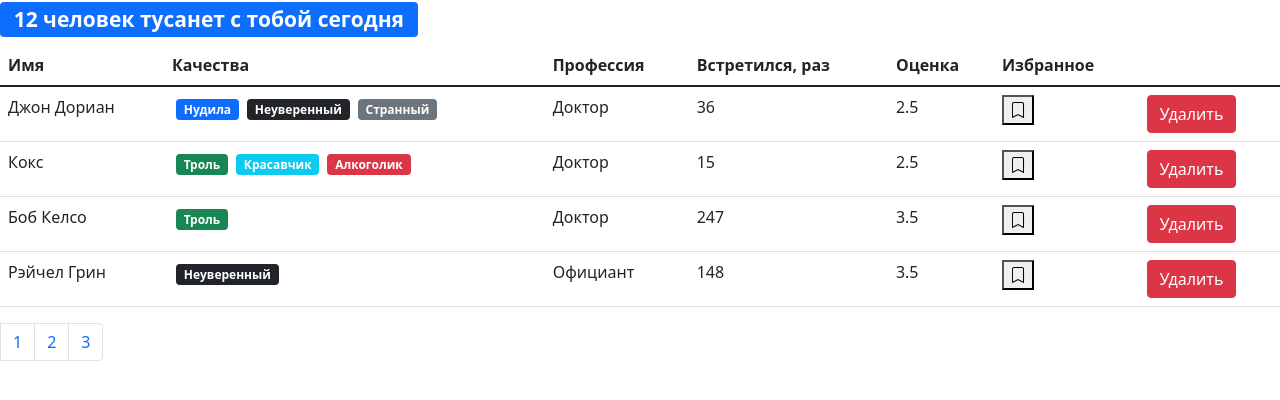
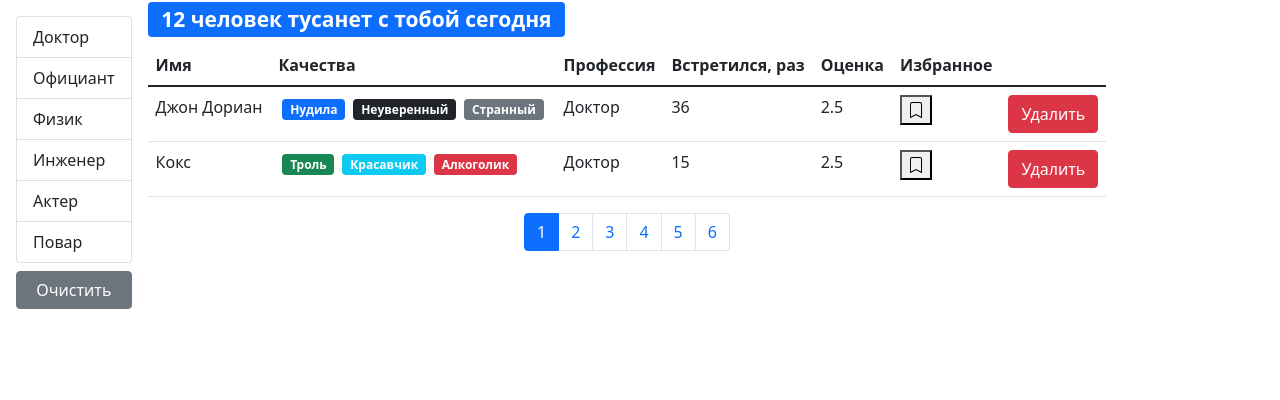
Before and after one commit to vitalii-kompaniets/course-work, a React (Create React App) app: page / in a window 1280 px wide. Shown: the top 400 px of the page. Built offline with nearby package versions, Linux system fonts and the light colour scheme.

Commit message:
DZ-Filtration commit

```diff
--- /dev/null
+++ b/src/api/fake.api/professions.api.js
@@ -0,0 +1,19 @@
+export const professions = {
+    doctor: { _id: "67rdca3eeb7f6fgeed471818", name: "Доктор" },
+    waiter: { _id: "67rdca3eeb7f6fgeed471820", name: "Официант" },
+    physics: { _id: "67rdca3eeb7f6fgeed471814", name: "Физик" },
+    engineer: { _id: "67rdca3eeb7f6fgeed471822", name: "Инженер" },
+    actor: { _id: "67rdca3eeb7f6fgeed471824", name: "Актер" },
+    cook: { _id: "67rdca3eeb7f6fgeed471829", name: "Повар" }
+};
+
+const fetchAll = () =>
+    new Promise((resolve) => {
+        window.setTimeout(function () {
+            resolve(professions);
+        }, 2000);
+    });
+
+export default {
+    fetchAll
+};
--- a/src/api/fake.api/user.api.js
+++ b/src/api/fake.api/user.api.js
@@ -1,11 +1,4 @@
-const professions = {
-    doctor: { _id: "67rdca3eeb7f6fgeed471818", name: "Доктор" },
-    waiter: { _id: "67rdca3eeb7f6fgeed471820", name: "Официант" },
-    physics: { _id: "67rdca3eeb7f6fgeed471814", name: "Физик" },
-    engineer: { _id: "67rdca3eeb7f6fgeed471822", name: "Инженер" },
-    actor: { _id: "67rdca3eeb7f6fgeed471824", name: "Актер" },
-    cook: { _id: "67rdca3eeb7f6fgeed471829", name: "Повар" }
-};
+import { professions } from "./professions.api";
 const qualities = {
     tedious: {
         _id: "67rdca3eeb7f6fgeed471198",
--- a/src/api/index.js
+++ b/src/api/index.js
@@ -1,5 +1,7 @@
 import * as users from "./fake.api/user.api";
+import professions from "./fake.api/professions.api";
 const API = {
-    users
+    users,
+    professions
 };
 export default API;
--- a/src/app.jsx
+++ b/src/app.jsx
@@ -1,6 +1,5 @@
 import React, { useState } from "react";
 import Users from "./components/users";
-import SearchStatus from "./components/searchStatus";
 import api from "./api";
 
 const App = () => {
@@ -23,7 +22,6 @@
 
     return (
         <>
-            <SearchStatus length={users.length} />
             <Users
                 onDelete={handleDelete}
                 onToggleBookMark={handleToggleBookMark}
--- /dev/null
+++ b/src/components/groupList.jsx
@@ -0,0 +1,43 @@
+import React from "react";
+import PropTypes from "prop-types";
+
+const GroupList = ({
+    items,
+    valueProperty,
+    contentProperty,
+    onItemSelect,
+    selectedItem
+}) => {
+    return (
+        <ul className="list-group">
+            {Object.keys(items).map((item) => (
+                <li
+                    key={items[item][valueProperty]}
+                    className={
+                        "list-group-item" +
+                        (items[item] === selectedItem ? " active" : "")
+                    }
+                    onClick={() => onItemSelect(items[item])}
+                    role="button"
+                >
+                    {items[item][contentProperty]}
+                </li>
+            ))}
+        </ul>
+    );
+};
+
+GroupList.defaultProps = {
+    valueProperty: "_id",
+    contentProperty: "name"
+};
+
+GroupList.propTypes = {
+    items: PropTypes.object.isRequired,
+    valueProperty: PropTypes.string.isRequired,
+    contentProperty: PropTypes.string.isRequired,
+    onItemSelect: PropTypes.func.isRequired,
+    selectedItem: PropTypes.object
+};
+
+export default GroupList;
--- a/src/components/pagination.jsx
+++ b/src/components/pagination.jsx
@@ -13,9 +13,11 @@
                 {pages.map((page) => (
                     <li
                         className={
-                            "page-item" + (page === currentPage ? "active" : "")
+                            "page-item" +
+                            (page === currentPage ? " active" : "")
                         }
                         key={page}
+                        role="button"
                     >
                         <a
                             className="page-link"
--- a/src/components/users.jsx
+++ b/src/components/users.jsx
@@ -1,19 +1,62 @@
-import React, { useState } from "react";
+import React, { useState, useEffect } from "react";
 import User from "./user";
 import { paginate } from "../utils/paginate";
 import Pagination from "./pagination";
+import GroupList from "./groupList";
+import SearchStatus from "./searchStatus";
+import api from "../api";
 import PropTypes from "prop-types";
 
 const Users = ({ users: allUsers, ...rest }) => {
-    const count = allUsers.length;
-    const pageSize = 4;
     const [currentPage, setCurrentPage] = useState(1);
+    const [professions, setProfession] = useState();
+    const [selectedProf, setSelectedProf] = useState();
+    const pageSize = 2;
+    useEffect(() => {
+        api.professions.fetchAll().then((data) => setProfession(data));
+    }, []);
+    useEffect(() => {
+        setCurrentPage(1);
+    }, [selectedProf]);
+
+    const handleProfessionSelect = (item) => {
+        setSelectedProf(item);
+    };
+
     const handlePageChange = (pageIndex) => {
         setCurrentPage(pageIndex);
     };
-    const userCrop = paginate(allUsers, currentPage, pageSize);
+
+    const filteredUsers = selectedProf
+        ? allUsers.filter((user) => user.profession === selectedProf)
+        : allUsers;
+    const count = filteredUsers.length;
+
+    const userCrop = paginate(filteredUsers, currentPage, pageSize);
+
+    const clearFilter = () => {
+        setSelectedProf();
+    };
     return (
-        <>
+        <div className="d-flex">
+            {professions && (
+                <div className="d-flex flex-column flex-shrink-0 p-3">
+                    <GroupList
+                        selectedItem={selectedProf}
+                        items={professions}
+                        onItemSelect={handleProfessionSelect}
+                    />
+                    <button
+                        className="btn btn-secondary mt-2"
+                        onClick={clearFilter}
+                    >
+                        Очистить
+                    </button>
+                </div>
+            )}
+
+            <div className="d-flex flex-column">
+                <SearchStatus length={count} />
                 {count > 0 && (
                     <table className="table">
                         <thead>
@@ -29,18 +72,23 @@
                         </thead>
                         <tbody>
                             {userCrop.map((user) => {
-                            return <User {...rest} {...user} key={user._id} />;
+                                return (
+                                    <User {...rest} {...user} key={user._id} />
+                                );
                             })}
                         </tbody>
                     </table>
                 )}
+                <div className="d-flex justify-content-center">
                     <Pagination
                         itemsCount={count}
                         pageSize={pageSize}
                         currentPage={currentPage}
                         onPageChange={handlePageChange}
                     />
-        </>
+                </div>
+            </div>
+        </div>
     );
 };
 
```
Also changed, not shown: .eslintrc.js. Lines whose indentation alone changed are shown as unchanged.
